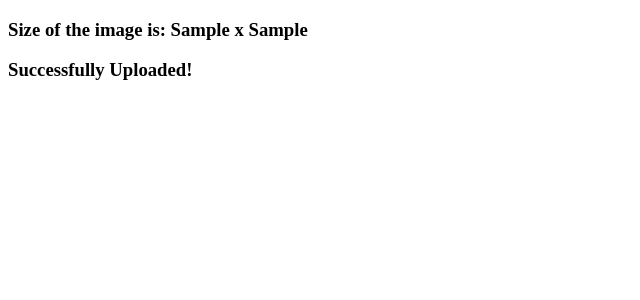
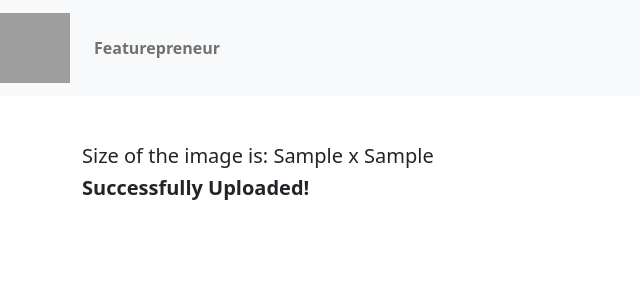
Before and after one commit to tactlabs/image-restrictor-app, a Flask app: template templates/result.html in a window 1280 px wide. Shown: the top 300 px of the page, without its empty margins (0-640 px from the left). Run offline with Flask 2, Linux system fonts and the light colour scheme; the template is opened without the code that fills it: most values are stand-ins (such as "Sample title", 1, 10 or a date in 2020); grey boxes are pictures that could not be loaded.

Commit message:
nav bar added

```diff
--- a/templates/result.html
+++ b/templates/result.html
@@ -4,10 +4,33 @@
     <meta charset="UTF-8">
     <meta http-equiv="X-UA-Compatible" content="IE=edge">
     <meta name="viewport" content="width=device-width, initial-scale=1.0">
-    <title></title>
+    <title>Result-message</title>
+    <link href="https://cdn.jsdelivr.net/npm/bootstrap@5.0.2/dist/css/bootstrap.min.css" rel="stylesheet" integrity="sha384-EVSTQN3/azprG1Anm3QDgpJLIm9Nao0Yz1ztcQTwFspd3yD65VohhpuuCOmLASjC" crossorigin="anonymous">
 </head>
 <body>
-    <h3>Size of the image is: {{width1}} x {{height1}}</h3>
-    <h3><b>Successfully Uploaded!</b></h3>
+    <nav class="navbar navbar-expand-lg navbar-light bg-light">
+
+        <a class="navbar-brand" href="#">
+            <img src="https://featurepreneur.com/static/img/logo.png" width="70" height="70"
+                class="d-inline-block align-top" alt="">
+        </a>
+        <button class="navbar-toggler" type="button" data-toggle="collapse" data-target="#navbarNavDropdown"
+            aria-controls="navbarNavDropdown" aria-expanded="false" aria-label="Toggle navigation">
+            <span class="navbar-toggler-icon"></span>
+        </button>
+        <ul class="navbar-nav mr-auto">
+            <li class="nav-item active">
+                <a class="nav-link" href="#"><b>Featurepreneur</b> <span class="sr-only"></span></a>
+            </li>
+        </ul>
+    </nav>
+    <br>
+    <br>
+    <div class="container">
+        <h5>Size of the image is: {{width1}} x {{height1}}</h5>
+        <h5><b>Successfully Uploaded!</b></h5>
+
+    </div>
+
 </body>
 </html>
```
Also changed, not shown: templates/index.html (+17 -1 lines).
